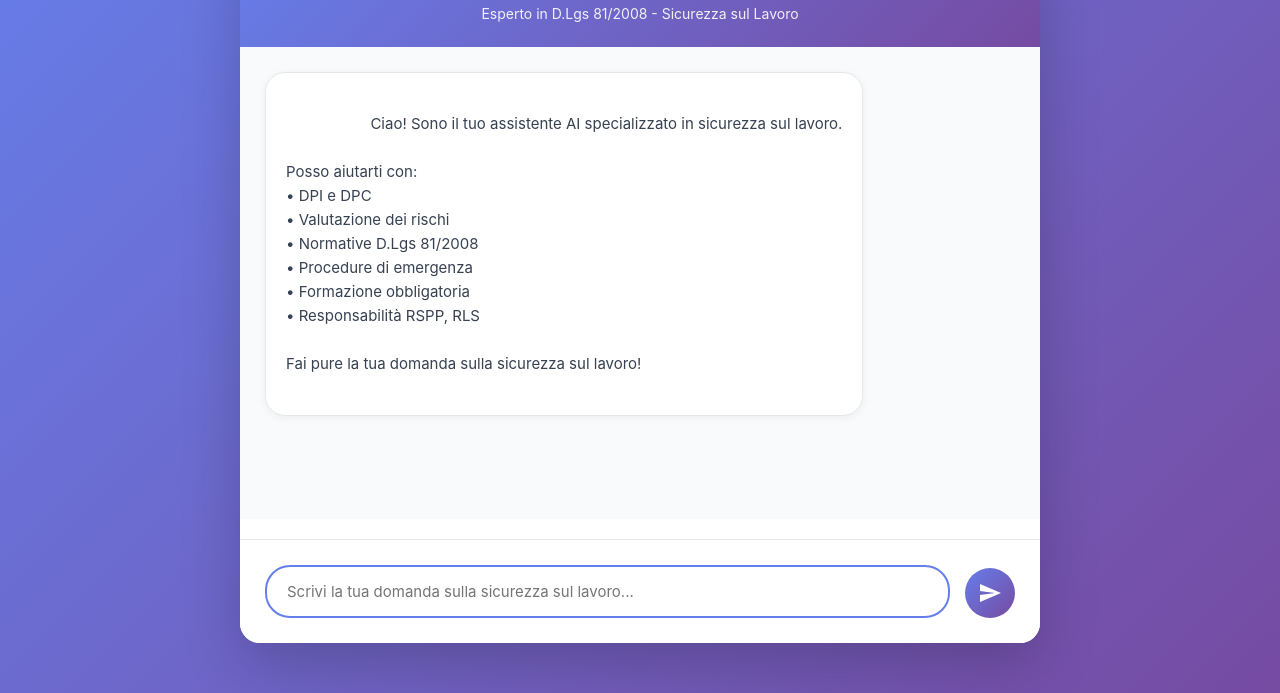
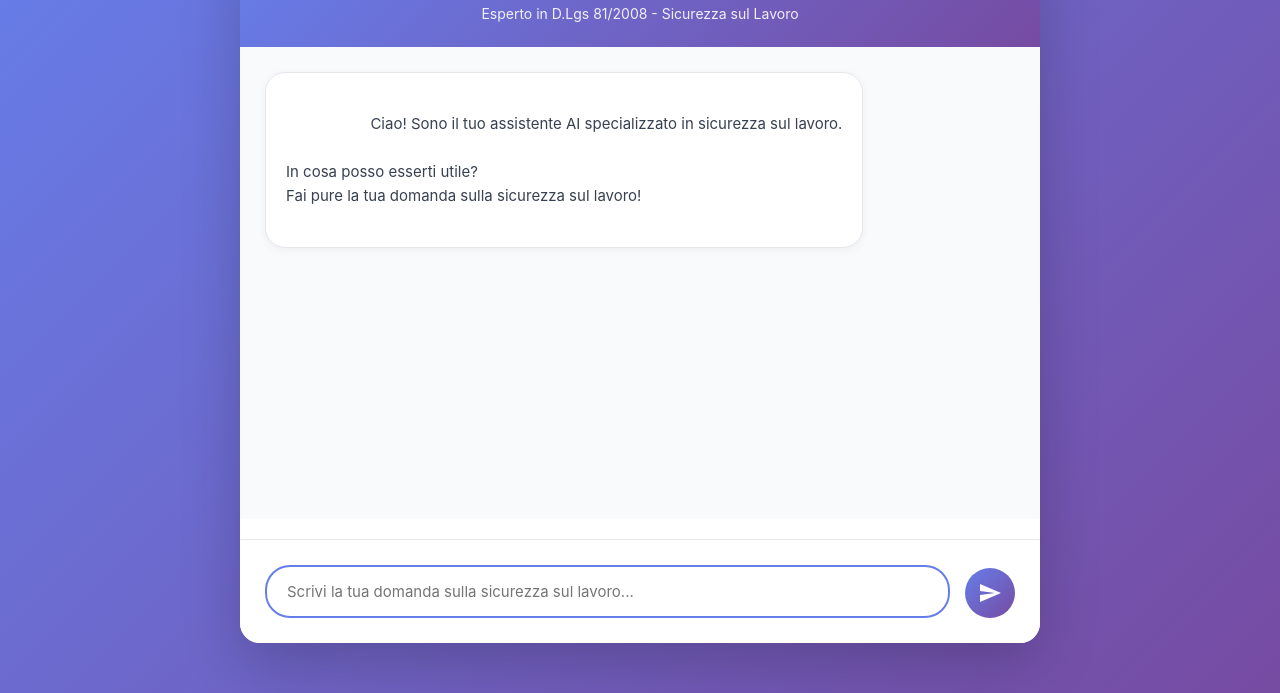
Before and after one commit to fbellucci29/blog-chatbot-api, a website: page index.html in a window 1280 px wide. Shown: the part 107-800 px from the top of the page. Drawn offline with Linux system fonts and the light colour scheme.

Commit message:
Update assistant message for user inquiry
Removed specific assistance topics and replaced with a general inquiry.

```diff
--- a/index.html
+++ b/index.html
@@ -215,14 +215,7 @@
                 <div class="message-bubble">
                     Ciao! Sono il tuo assistente AI specializzato in sicurezza sul lavoro.
 
-Posso aiutarti con:
-• DPI e DPC
-• Valutazione dei rischi
-• Normative D.Lgs 81/2008
-• Procedure di emergenza
-• Formazione obbligatoria
-• Responsabilità RSPP, RLS
-
+In cosa posso esserti utile?
 Fai pure la tua domanda sulla sicurezza sul lavoro!
                 </div>
             </div>
```
